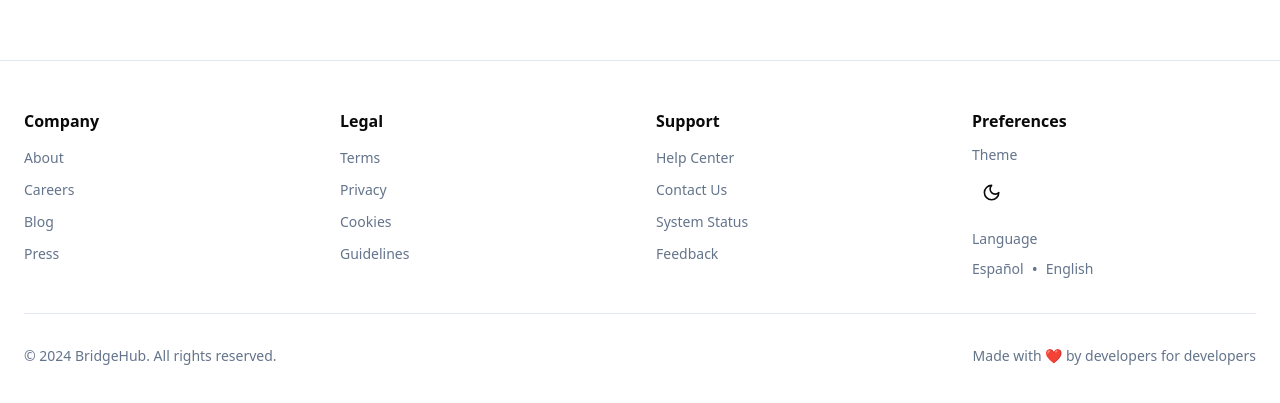
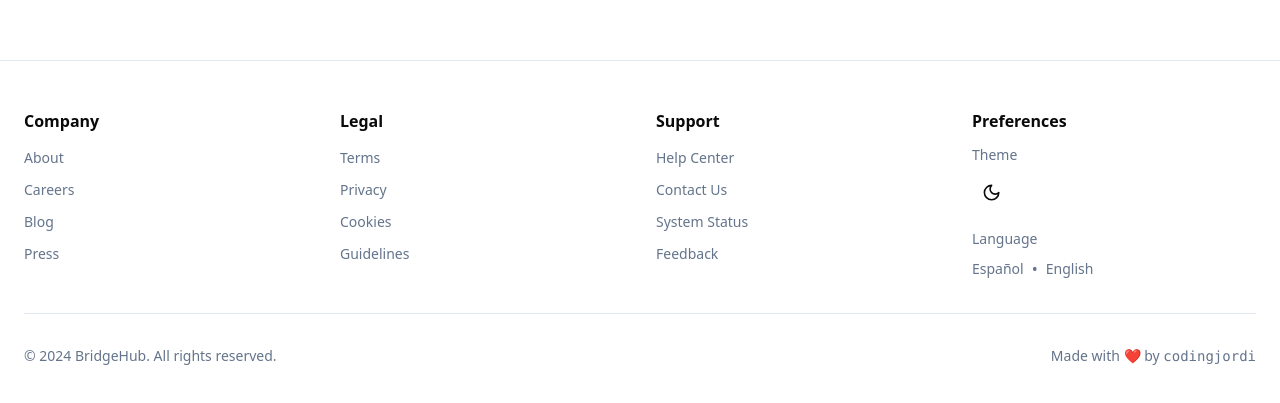
Before and after one commit to codingjordi/BridgeHub, a React (Vite) app: page /projects in a window 1280 px wide. Shown: the part 813-1216 px from the top of the page. Built offline with nearby package versions, Linux system fonts and the light colour scheme; no server answers; the database is empty.

Commit message:
fix:missing-traductions

```diff
--- a/src/components/BenefitCard.jsx
+++ b/src/components/BenefitCard.jsx
@@ -18,5 +18,3 @@
             </div>
     );
 }
-
-// text-[hsl(var(--accent-purple))]
--- a/src/components/ProjectCard.jsx
+++ b/src/components/ProjectCard.jsx
@@ -14,8 +14,8 @@
                 onClick={() => navigate(`/projects/${project.id}`)}
               >
                 <div className="p-6">
-                  <h3 className="text-xl font-semibold mb-2">{project.title}</h3>
-                  <p className="text-muted-foreground mb-4 line-clamp-2">{project.description}</p>
+                  <h3 className="min-h-[56px] text-xl font-semibold mb-2">{project.title}</h3>
+                  <p className="min-h-[48px] text-muted-foreground mb-4 line-clamp-2">{project.description}</p>
                   <div className="space-y-4">
                     <div>
                       <p className="text-sm font-medium mb-1">{t('projects.technologies')}</p>
--- a/src/components/StepCard.jsx
+++ b/src/components/StepCard.jsx
@@ -1,14 +1,14 @@
 import { useTranslation } from "react-i18next";
 
-export default function StepCard ({ stepNumber, backgroundColor }){
+export default function StepCard({ stepNumber, backgroundColor }) {
 
     const { t } = useTranslation();
 
     return (
         <div className="feature-card rounded-lg border bg-card text-card-foreground shadow-sm p-6">
-              <div className={`w-12 h-12 rounded-full ${backgroundColor} text-white flex items-center justify-center text-xl font-bold mb-4`}>{stepNumber}</div>
-              <h3 className="text-xl font-semibold mb-2">{t(`howItWorks.step${stepNumber}.title`)}</h3>
-              <p className="text-muted-foreground">{t(`howItWorks.step${stepNumber}.description`)}</p>
-            </div>
+            <div className={`w-12 h-12 rounded-full ${backgroundColor} text-white flex items-center justify-center text-xl font-bold mb-4`}>{stepNumber}</div>
+            <h3 className="text-xl font-semibold mb-2">{t(`howItWorks.step${stepNumber}.title`)}</h3>
+            <p className="min-h-[48px] text-muted-foreground">{t(`howItWorks.step${stepNumber}.description`)}</p>
+        </div>
     );
 }
--- a/src/i18n/config.js
+++ b/src/i18n/config.js
@@ -86,6 +86,7 @@
           "projects.title": "Projects",
           "projects.create": "Create Project",
           "projects.search": "Search projects...",
+          "projects.noProjects": "No project match your search",
           "projects.filter.technology": "Technology",
           "projects.filter.role": "Role",
           "projects.apply": "Apply",
@@ -197,7 +198,7 @@
           "footer.language": "Language",
 
           "footer.copyright": "© 2024 BridgeHub. All rights reserved.",
-          "footer.madeBy": "Made with ❤️ by developers for developers",
+          "footer.madeBy": "Made with ❤️ by <code><a>codingjordi</a></code>",
 
           // Create Project
           "createProject.title": "Create Project",
@@ -299,6 +300,7 @@
           "projects.title": "Proyectos",
           "projects.create": "Crear Proyecto",
           "projects.search": "Buscar proyectos...",
+          "projects.noProjects": "Ningún proyecto coincide con tu búsqueda",
           "projects.filter.technology": "Tecnología",
           "projects.filter.role": "Rol",
           "projects.apply": "Aplicar",
@@ -431,7 +433,7 @@
           "footer.language": "Idioma",
 
           "footer.copyright": "© 2024 BridgeHub. Todos los derechos reservados.",
-          "footer.madeBy": "Hecho con ❤️ por desarrolladores para desarrolladores",
+          "footer.madeBy": "Hecho con ❤️ por <code><a>codingjordi</a></code>",
 
           // Create Project
           "createProject.title": "Crear Proyecto",
--- a/src/layout/Footer.jsx
+++ b/src/layout/Footer.jsx
@@ -2,6 +2,8 @@
 import { Link } from 'react-router-dom';
 import { ThemeToggle } from '../components/ThemeToggle';
 import { FooterLanguageToggle } from '../components/FooterLanguageToggle';
+import { Trans } from "react-i18next";
+
 
 export function Footer() {
   const { t } = useTranslation();
@@ -114,7 +116,13 @@
               {t('footer.copyright')}
             </p>
             <p className="text-sm text-muted-foreground">
-              {t('footer.madeBy')}
+              <Trans
+                i18nKey="footer.madeBy"
+                components={{
+                  code: <code />,
+                  a: <a href="https://www.github.com/codingjordi" target="_blank" rel="noopener noreferrer" />
+                }}
+              />
             </p>
           </div>
         </div>
```
Also changed, not shown: 1 other file (tests, documents, lock files or other folders).
